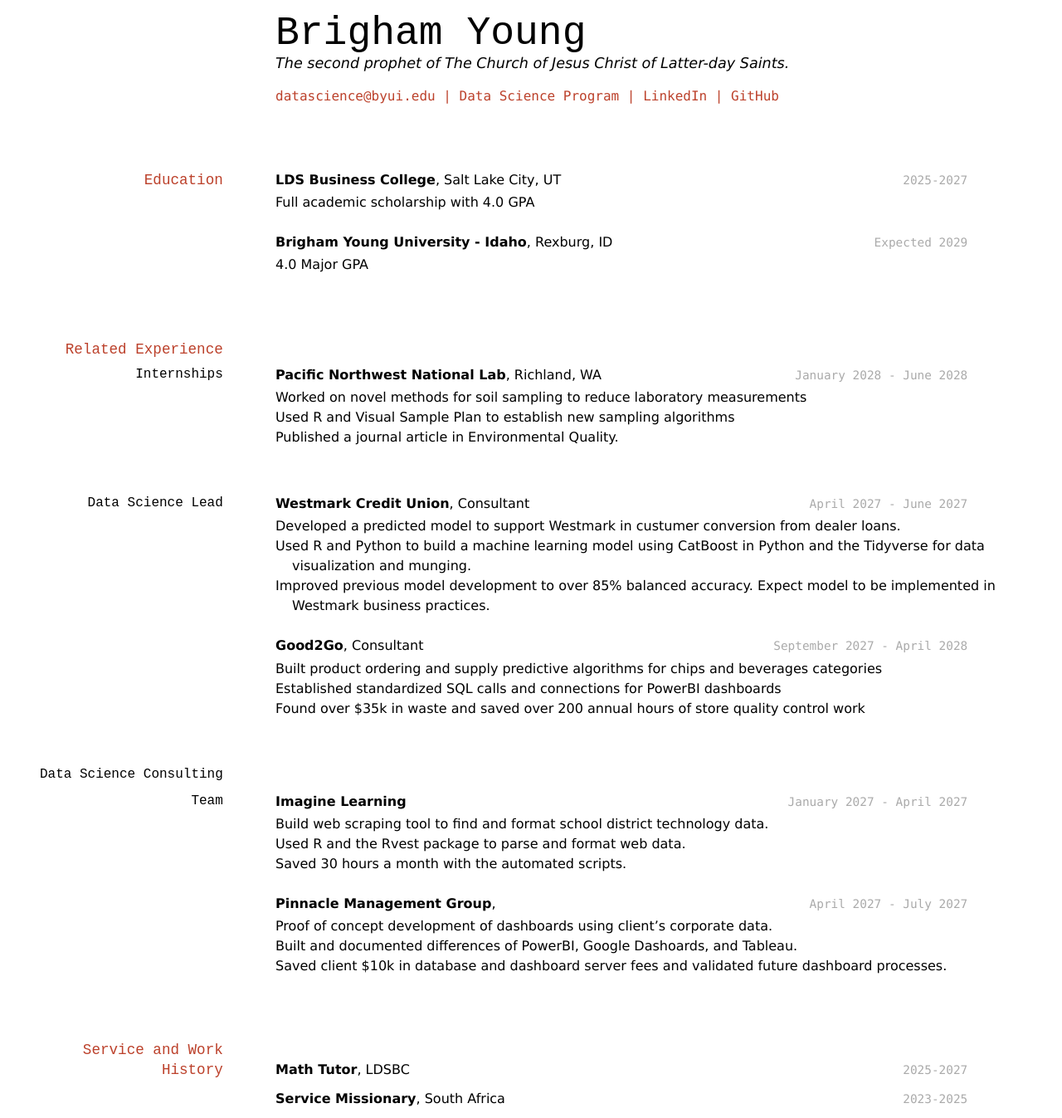
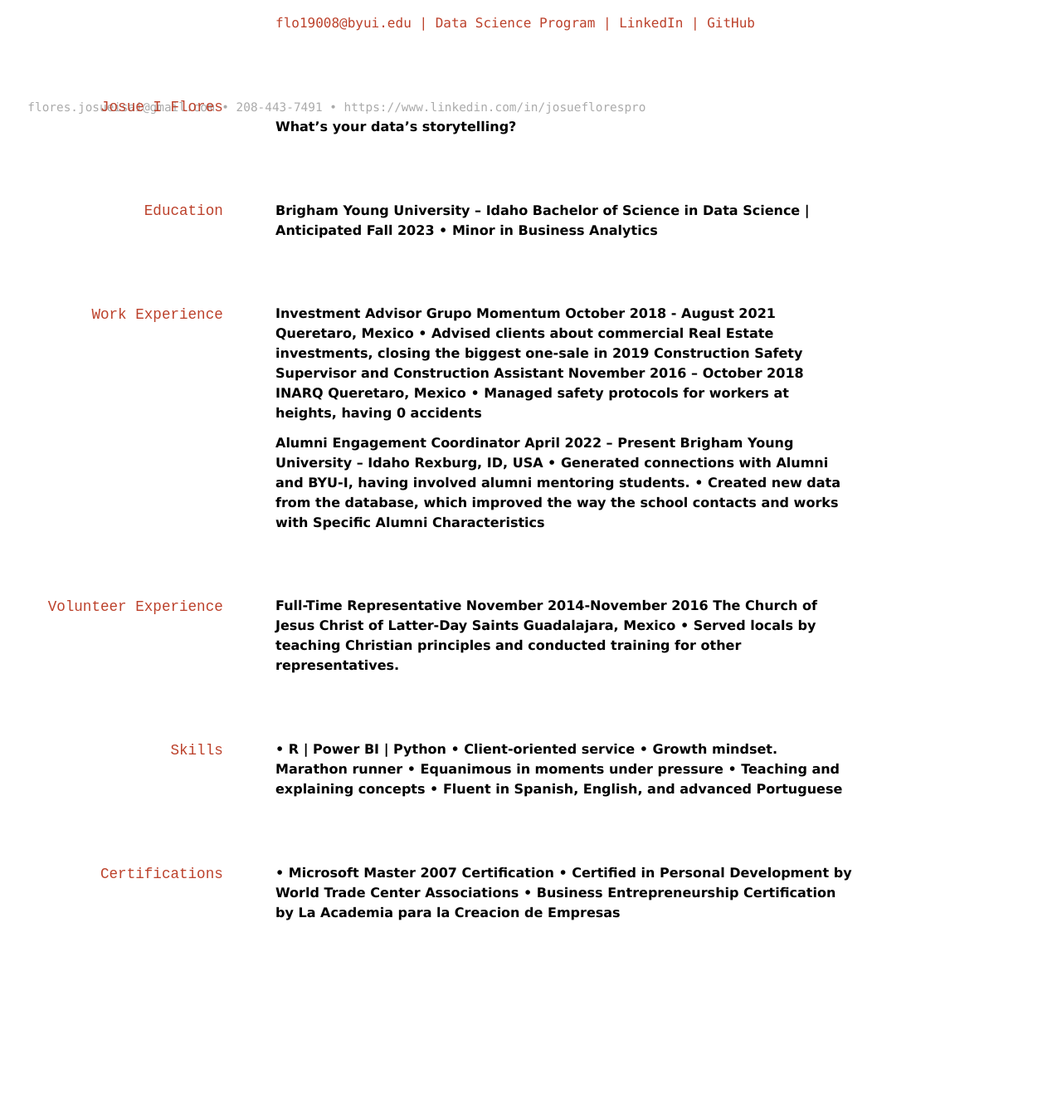
Before and after one commit to JIFO17/Josue-Flores-Resume, a Jekyll site: the page built from docs/index.md, in a window 1280 px wide. Shown: the whole page at 83% size. Built offline with Jekyll 4.4.1, drawn with Linux system fonts in a browser that asks for light colours; after the commit the page ends 1123 px from its top, so only the background shows below that.

Commit message:
Update index.md
Created

```diff
--- a/docs/index.md
+++ b/docs/index.md
@@ -1,87 +1,61 @@
 ---
 layout: cv
-title: Brigham Young's Resume
+title: Josue Flores Resume
 ---
-# Brigham Young
-The second prophet of The Church of Jesus Christ of Latter-day Saints.
 
 <div id="webaddress">
-<a href="datascience@byui.edu">datascience@byui.edu</a>
+<a href="flo19008@byui.edu">flo19008@byui.edu</a>
 | <a href="https://byuidatascience.github.io/development.html">Data Science Program</a>
-| <a href="https://www.linkedin.com/groups/13537407/">LinkedIn</a>
+| <a href="https://www.linkedin.com/in/josueflorespro">LinkedIn</a>
 | <a href="https://github.com/byuids-resumes">GitHub</a>
 </div>
 
-<!-- https://www.monique.tech/the-art-of-markdown -->
+
+## Josue I Flores
+      flores.josueisai@gmail.com • 208-443-7491 • https://www.linkedin.com/in/josueflorespro
+
+__What’s your data’s storytelling?__
 
 ## Education
 
-`2025-2027`
-__LDS Business College__, Salt Lake City, UT
+__Brigham Young University – Idaho
+Bachelor of Science in Data Science |	Anticipated Fall 2023
+•	Minor in Business Analytics__
 
-- Full academic scholarship with 4.0 GPA
+## Work Experience
 
-`Expected 2029`
-__Brigham Young University - Idaho__, Rexburg, ID
+__Investment Advisor
+Grupo Momentum	October 2018 - August 2021     Queretaro, Mexico
+•	Advised clients about commercial Real Estate investments, closing the biggest one-sale in 2019
+Construction Safety Supervisor and Construction Assistant	November 2016 – October 2018
+ INARQ	Queretaro, Mexico
+•	Managed safety protocols for workers at heights, having 0 accidents__
 
-- 4.0 Major GPA
+   __Alumni Engagement Coordinator					      April 2022 – Present
+    Brigham Young University – Idaho					      Rexburg, ID, USA
+•	Generated connections with Alumni and BYU-I, having involved alumni mentoring students.
+•	Created new data from the database, which improved the way the school contacts and works with
+Specific Alumni Characteristics__
 
 
-## Related Experience
+## Volunteer Experience
 
-### Internships
+__Full-Time Representative							  November 2014-November 2016
+ The Church of Jesus Christ of Latter-Day Saints				  Guadalajara, Mexico
+•	Served locals by teaching Christian principles and conducted training for other representatives.__
 
-`January 2028 - June 2028`
-__Pacific Northwest National Lab__, Richland, WA
+## Skills
 
-- Worked on novel methods for soil sampling to reduce laboratory measurements
-- Used R and Visual Sample Plan to establish new sampling algorithms
-- Published a journal article in Environmental Quality.
-
-### Data Science Lead
-
-`April 2027 - June 2027`
-__Westmark Credit Union__, Consultant
-
-- Developed a predicted model to support Westmark in custumer conversion from dealer loans.
-- Used R and Python to build a machine learning model using CatBoost in Python and the Tidyverse for data visualization and munging.
-- Improved previous model development to over 85% balanced accuracy. Expect model to be implemented in Westmark business practices.
-
-`September 2027 - April 2028`
-__Good2Go__, Consultant
-
-- Built product ordering and supply predictive algorithms for chips and beverages categories
-- Established standardized SQL calls and connections for PowerBI dashboards
-- Found over $35k in waste and saved over 200 annual hours of store quality control work
-
-### Data Science Consulting Team
-
-`January 2027 - April 2027`
-__Imagine Learning__
-
-- Build web scraping tool to find and format school district technology data.
-- Used R and the Rvest package to parse and format web data.
-- Saved 30 hours a month with the automated scripts.
-
-`April 2027 - July 2027`
-__Pinnacle Management Group__,
-
-- Proof of concept development of dashboards using client's corporate data.
-- Built and documented differences of PowerBI, Google Dashoards, and Tableau.
-- Saved client $10k in database and dashboard server fees and validated future dashboard processes.
+__•	R | Power BI | Python
+•	Client-oriented service
+•	Growth mindset. Marathon runner
+•	Equanimous in moments under pressure
+•	Teaching and explaining concepts
+•	Fluent in Spanish, English, and advanced Portuguese__
 
 
-## Service and Work History
+## Certifications
 
-`2025-2027`
-__Math Tutor__, LDSBC
-
-
-`2023-2025`
-__Service Missionary__, South Africa
-
-
-
-<!-- ### Footer
-
-Last updated: May 2013 -->
+__•	Microsoft Master 2007 Certification
+•	Certified in Personal Development by World Trade Center Associations
+•	Business Entrepreneurship Certification by La Academia para la Creacion de Empresas__
```
